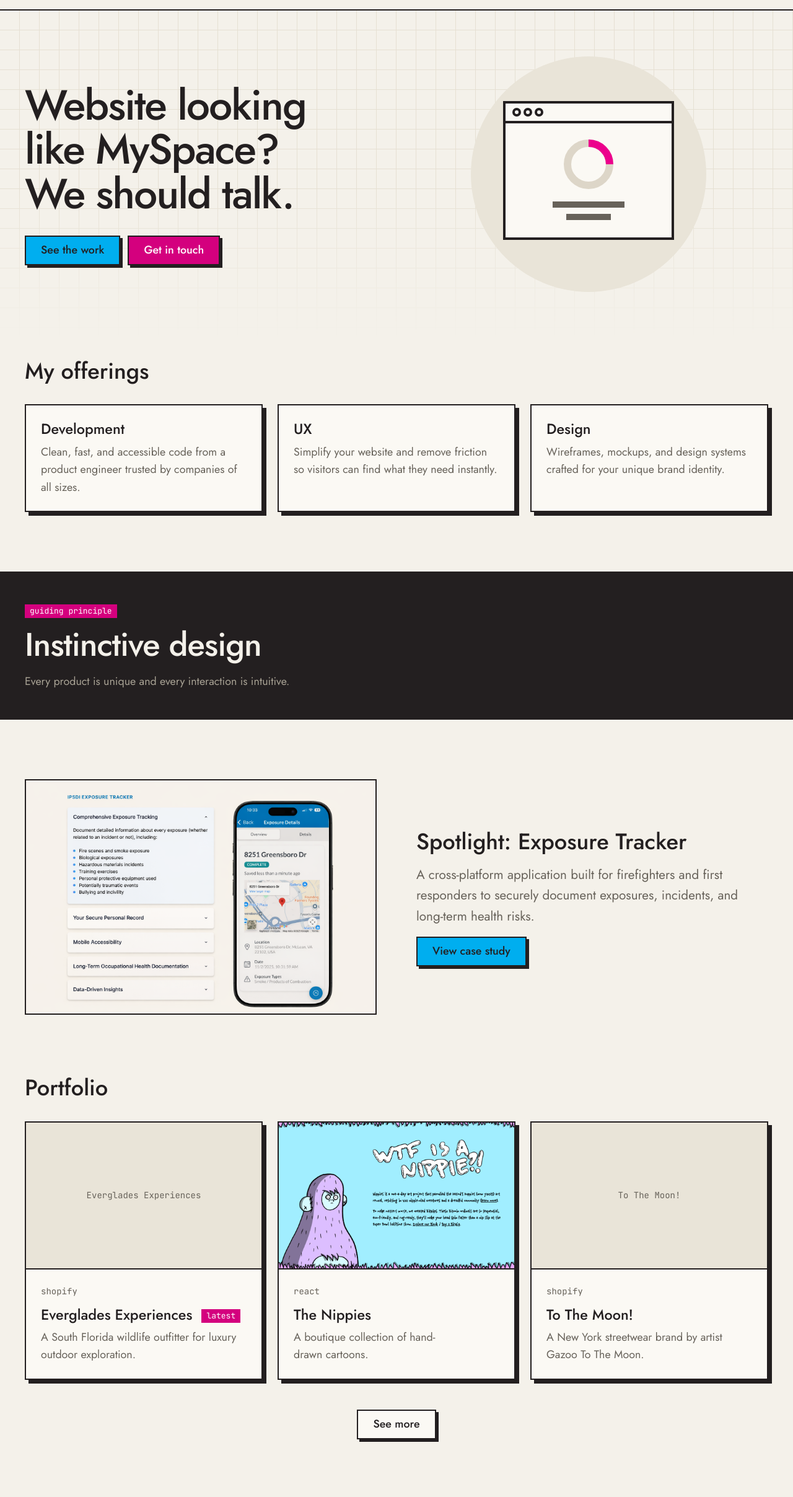
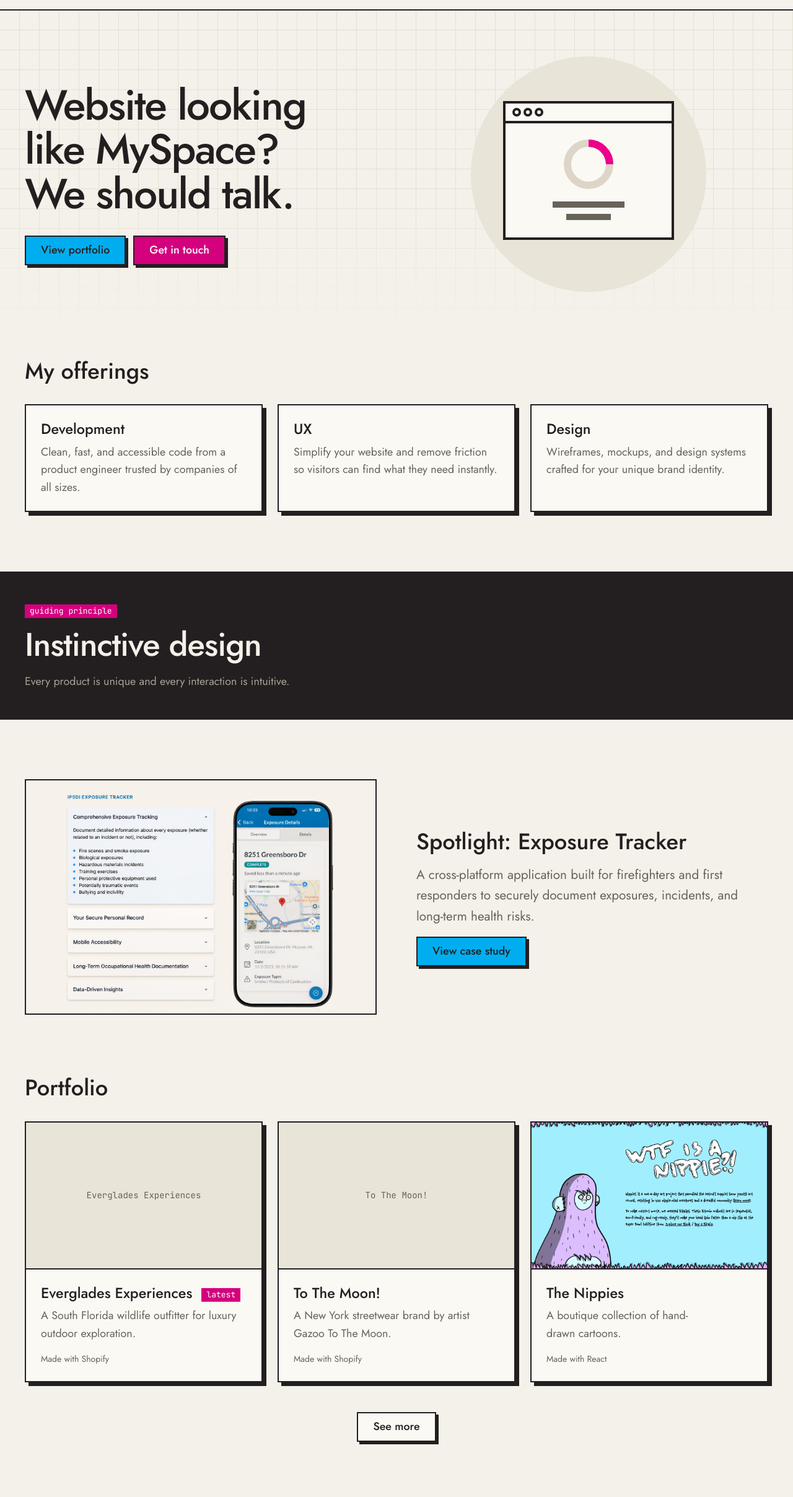
Before and after one commit to benhurley/astro-portfolio, an Astro site: page / in a window 1280 px wide. Shown: the part 65-2480 px from the top of the page at 62% size. Built offline with nearby package versions, Linux system fonts and the light colour scheme; Astro itself is replaced by a stand-in of ours.

Commit message:
content: card platform as "Made with", Nippies third, "View portfolio"
- Work cards drop the lowercase platform label above the title and show a
  small muted "Made with Shopify" line at the foot instead
- The Nippies moves to sortOrder 4, so the home preview reads Everglades,
  To The Moon!, The Nippies
- Hero button "See the work" becomes "View portfolio"

Co-Authored-By: Claude Opus 5.5 <noreply@anthropic.com>

```diff
--- a/src/components/Hero.astro
+++ b/src/components/Hero.astro
@@ -19,7 +19,7 @@ const randomMessage = heroMessages[Math.floor(Math.random() * heroMessages.lengt
     <div>
       <h1 class="display">{randomMessage}</h1>
       <div class="btn-row">
-        <a class="btn btn--primary" href="/portfolio/">See the work</a>
+        <a class="btn btn--primary" href="/portfolio/">View portfolio</a>
         <a
           class="btn btn--magenta"
           href="mailto:ben@benvent.com?subject=Project%20Inquiry&body=Hi%20Ben%2C%0A%0AI%27d%20like%20to%20discuss%20a%20project.%20Here%27s%20what%20I%27m%20looking%20for%3A%0A%0A"
--- a/src/components/WorkCard.astro
+++ b/src/components/WorkCard.astro
@@ -5,9 +5,9 @@ import type { ImageMetadata } from 'astro'
 /**
  * WorkCard Component
  *
- * @description A whole-card link to a project, in the kit's order: media slot, eyebrow (platform), title (with an
- * optional badge), muted description. The image fills the card's 16:10 media slot and has no frame or shadow of its
- * own.
+ * @description A whole-card link to a project: media slot, title (with an optional badge), muted description, and a
+ * small "Made with …" line for the platform. The image fills the card's 16:10 media slot and has no frame or shadow
+ * of its own.
  */
 interface Props {
   href: string
@@ -39,10 +39,10 @@ const { href, title, description, platform, image, badge, headingLevel: Heading
       )
     }
   </div>
-  <span class="eyebrow">{platform.toLowerCase()}</span>
   <Heading class="work-card__title">
     {title}
     {badge && <span class="badge">{badge}</span>}
   </Heading>
   <p class="muted">{description}</p>
+  <p class="work-card__meta">Made with {platform}</p>
 </a>
--- a/src/content/projects/nippies.mdx
+++ b/src/content/projects/nippies.mdx
@@ -3,7 +3,7 @@ title: The Nippies
 platform: React
 isFeatured: true
 description: A boutique collection of hand-drawn cartoons.
-sortOrder: 3
+sortOrder: 4
 featuredImage: 'nippies.png'
 ---
 
--- a/src/styles/site.css
+++ b/src/styles/site.css
@@ -70,6 +70,12 @@ ul.grid {
 .work-card__title {
   font-size: var(--text-h3);
   line-height: var(--leading-snug);
+}
+
+/* The platform line at the foot of a work card */
+.work-card__meta {
+  color: var(--color-fg-muted);
+  font-size: var(--text-sm);
 }
 
 /* ---- Guiding-principle band: a badge label above the kit's statement, a supporting line below ---- */
```
